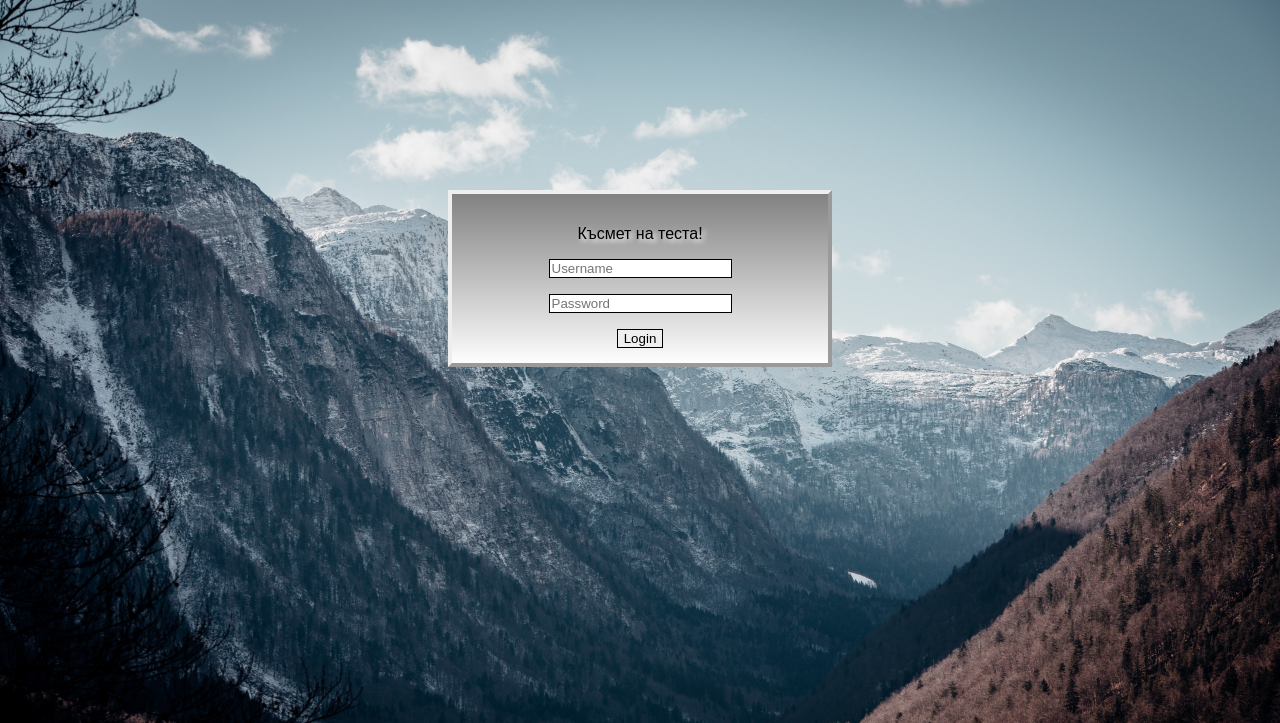
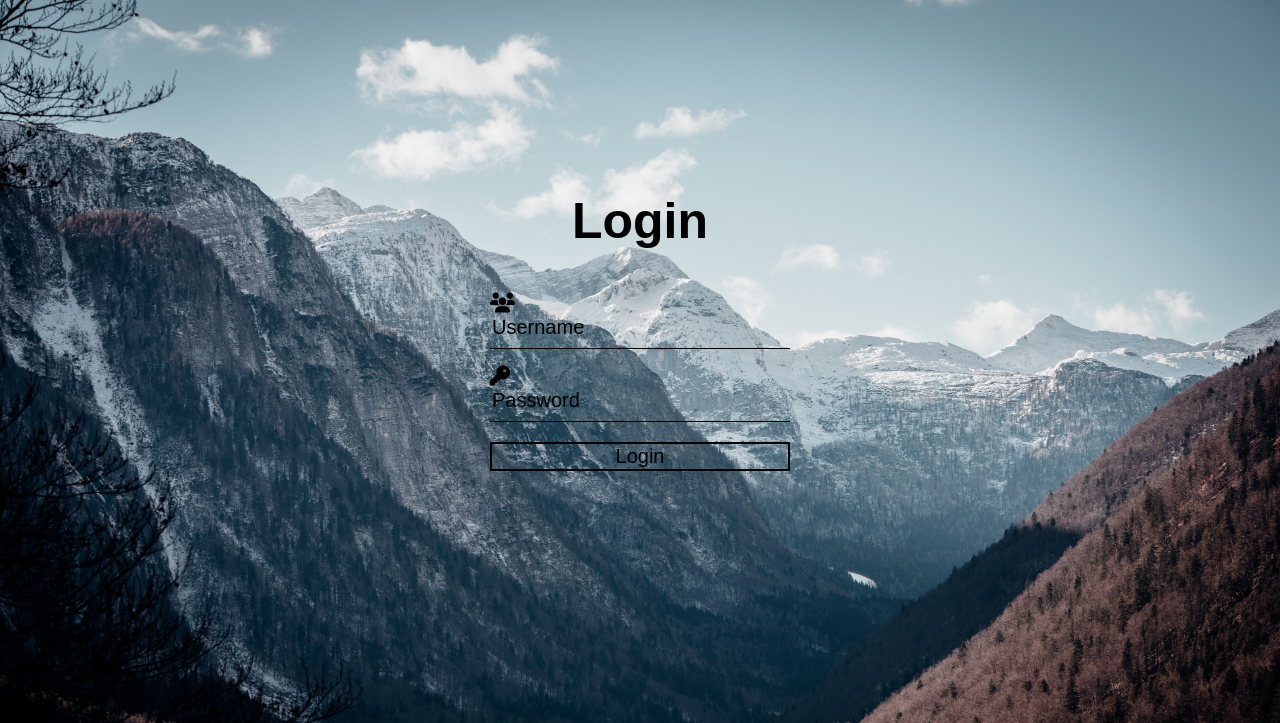
Before and after one commit to besenhimself/examWebsite, a Flask app: page / in a window 1280 px wide. Shown: the top 723 px of the page. Run offline with Flask 2, Linux system fonts and the light colour scheme; some libraries are stand-ins or nearby versions.

Commit message:
Login Page Styling

```diff
--- a/app.py
+++ b/app.py
@@ -1,6 +1,8 @@
 from flask import Flask, render_template, url_for, redirect, request
+from flask_bootstrap import Bootstrap
 
 app = Flask(__name__)
+Bootstrap(app)
 
 @app.route('/', methods = ['POST', 'GET'])
 def login():
--- a/static/css/main.css
+++ b/static/css/main.css
@@ -1,26 +1,55 @@
 body {
+    margin: 0;
+    padding: 0 ;
     background-image: url("../pictures/background.jpg");
     background-size: cover;
+    font-family: sans-serif;
 }
-form {
-    width: 30%;
+
+.login {
+    width: 300px;
     margin-left: auto;
     margin-right: auto;
     margin-top: 15%;
+    color: black;
 }
-form, div {
-    border: 2px;
-    border-collapse: collapse;
-    border-style: outset;
+
+.button {
+    margin: 12px 0;
+    font-size: 20px;
+    text-align: center;
+    cursor: pointer;
+    background: none;
+    width: 100%;
+    border: 2px solid black;
+    color: black;
 }
-div {
-    padding: 15px;
-    text-align:center;
+
+.login h1 {
+    font-size: 50px;
+    text-align: center;
 }
-p {
+
+.text {
+    width: 100%;
+    overflow: hidden;
+    font-size: 20px;
+    padding: 8px 0;
+    margin: 8px 0;
+    border-bottom: 1px solid black;
+}
+
+.text i {
+    width: 27px;
+}
+
+.text input {
+    border: none;
+    outline: none;
+    background: none;
+    font-size: 20px;
+}
+
+.text input::placeholder {
     color: black;
-    text-shadow: 3px 3px 5px white;
 }
-input {
-    border: 1px solid black;
-}
--- a/templates/base.html
+++ b/templates/base.html
@@ -1,11 +1,6 @@
 <!DOCTYPE html>
 <html lang="en">
 <head>
-    <style>
-        body {
-            font-family: sans-serif;
-        }
-    </style>
     <meta charset="UTF-8">
     <meta http-equiv="X-UA-Compatible" content="IE=edge">
     <meta name="viewport" content="width=device-width, initial-scale=1.0">
--- a/templates/login.html
+++ b/templates/login.html
@@ -1,17 +1,27 @@
 {%extends 'base.html'%}
 
 {%block head%}
-<title>Login</title>
+<title>Test Platform</title>
+<script src="https://kit.fontawesome.com/a076d05399.js"></script>
 <link rel ="stylesheet" href = "{{ url_for('static', filename = 'css/main.css') }}">
 {%endblock%}
 
 {%block body%}
-<form action = "/" method = "POST" style = "background-image: linear-gradient(grey, white)">
-    <div>
-        <p>Късмет на теста!</p>
-        <p><input type = "text" name = "user" id = "user" required placeholder = "Username"></p>
-        <p><input type = "password" name = "pass" id = "pass" required placeholder = "Password"></p>
-        <p1><input type = "submit" value = "Login"></p1>
+<form action = "/" method = "POST">
+    <div class = "login">
+        <h1>Login</h1>
+
+        <div class = "text">
+            <i class="fas fa-users"></i>
+            <input type = "text" name = "user" id = "user" required placeholder = "Username">
+        </div>
+
+        <div class = "text">
+            <i class="fas fa-key"></i>
+            <input type = "password" name = "pass" id = "pass" required placeholder = "Password">
+        </div>
+
+        <input class = "button" type = "submit" value = "Login">
     </div>
 </form>
 {%endblock%}
```
Also changed, not shown: static/pictures/users.png (added).
